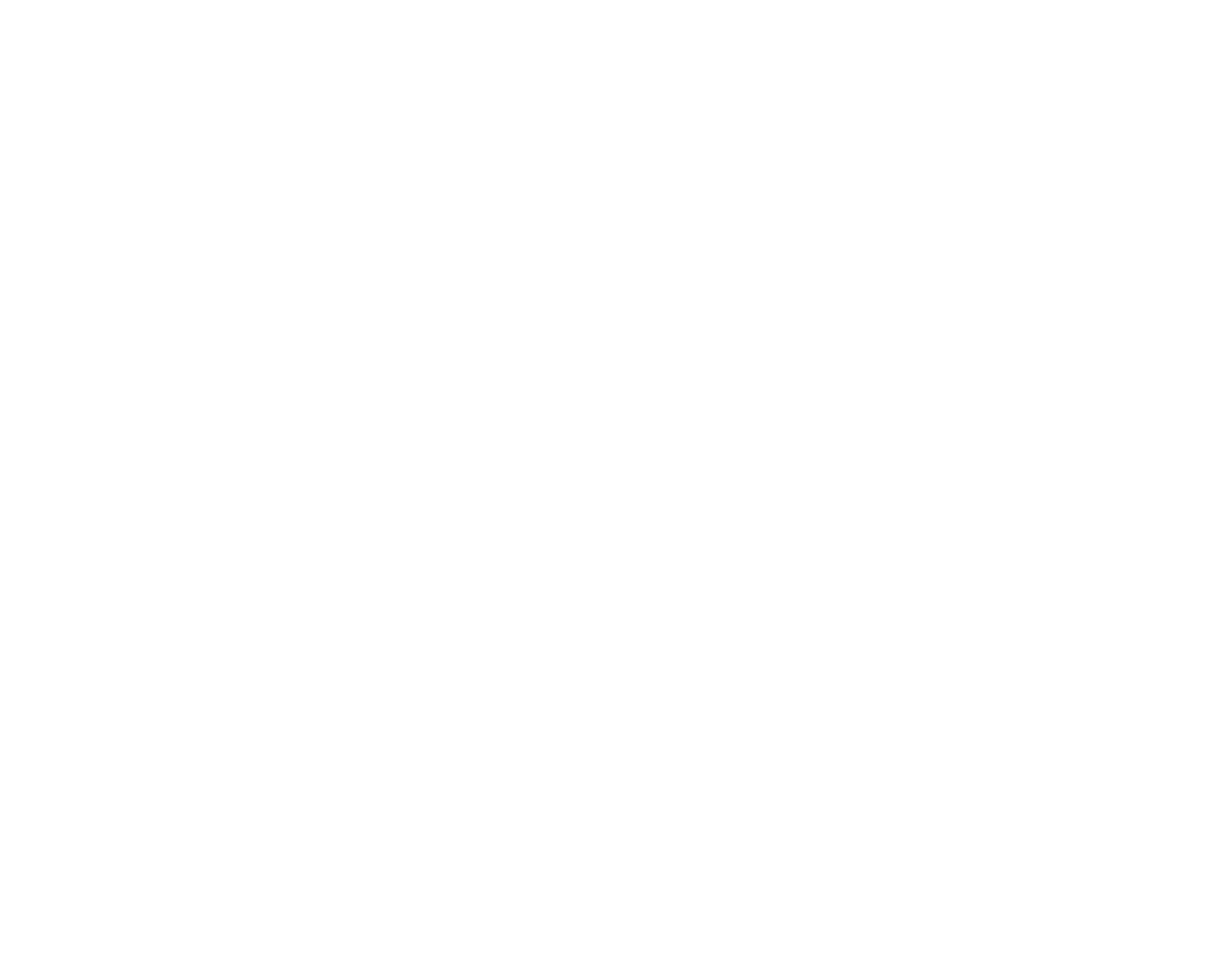
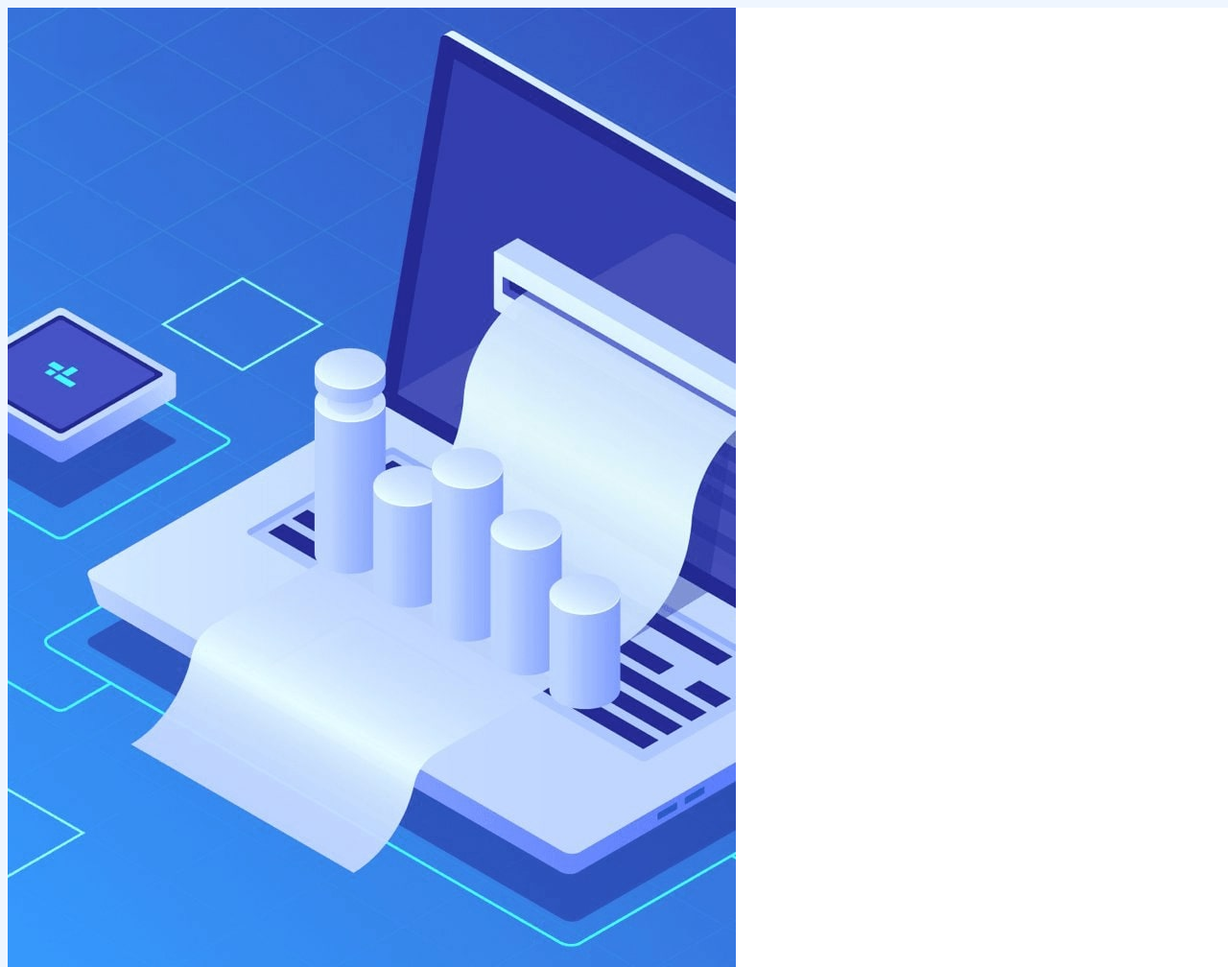
Before and after one commit to renjadizz/css-task, a plain HTML site: page main.html in a window 1280 px wide. Shown: the top 1008 px of the page at 96% size. Before the commit the page ends 800 px from the top, so only its background shows below. Drawn offline with Linux system fonts and the light colour scheme.

Commit message:
style base

```diff
--- a/main.css
+++ b/main.css
@@ -1,4 +1,36 @@
+/* VARIABLES */
+:root {
+    /* COLORS */
+    --BGCOLOR: #EFF6FF;
+    --MAINTEXT: #2A4A5C;
+    --FBBUTTON: #255A9B;
+    --INBUTTON: #0076B6;
+    --SBMTBUTTON: #3698FB;
+}
+
 /* GENERAL STYLES */
+body {
+    background-color: var(--BGCOLOR);
+    height: 100vh;
+    width: 100vw;
+    display: flex;
+    flex-wrap: wrap;
+    align-items: center;
+    justify-content: center;
+    font-family: 'Barlow', sans-serif;
+}
+
 /* BLOCKS */
+.main {
+    margin: 0 auto;
+    padding: 0;
+    display: grid;
+    grid-template-columns: repeat(2, 1fr);
+}
+
+.sides {
+    background-color: #FFFFFF;
+}
+
 /* ELEMENTS */
 /* MODIFIERS */
--- a/main.html
+++ b/main.html
@@ -12,6 +12,7 @@
 <div class="main">
     <section class="sides">
         <div class="container">
+            <img class="container__image" src="img/bg.jpg" alt="Background">
         </div>
     </section>
     <section class="sides">
```
